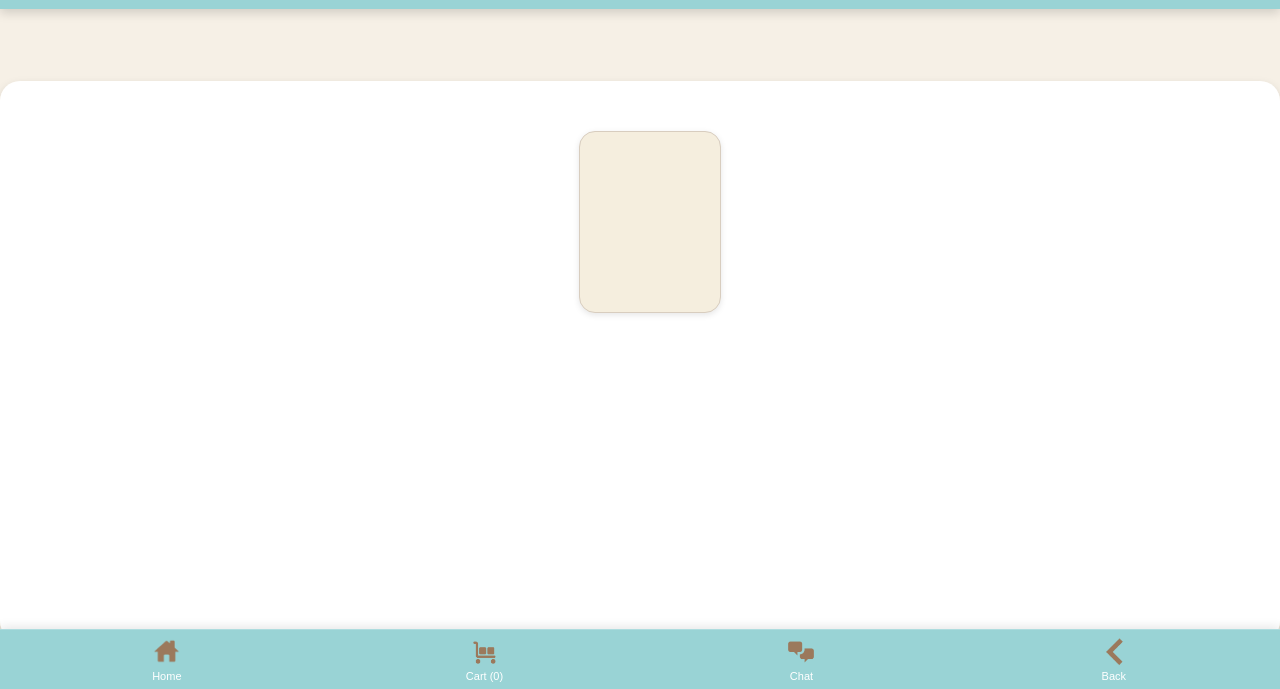
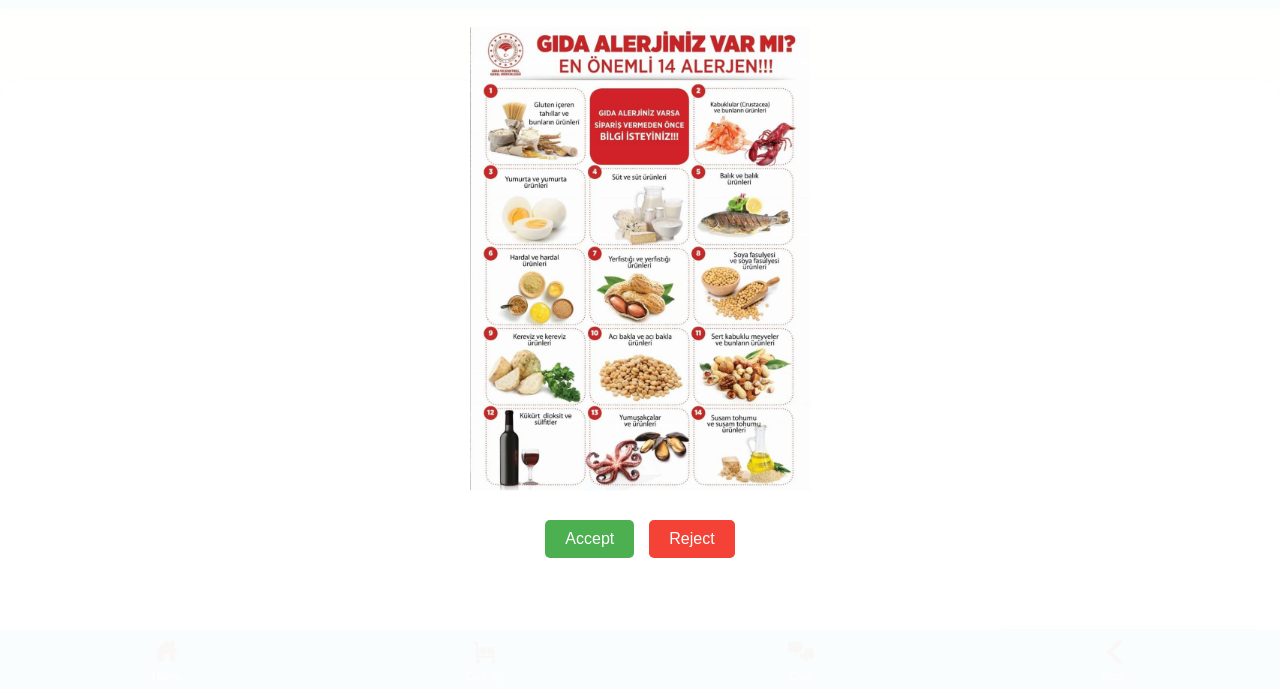
Before and after one commit to nihatsaydam/calismabandirma, a plain HTML site: page apps/roomservice/index.html in a window 1280 px wide. Shown: the part 111-800 px from the top of the page. Drawn offline with Linux system fonts and the light colour scheme.

Commit message:
gıda mıda sekli

```diff
--- a/apps/roomservice/index.html
+++ b/apps/roomservice/index.html
@@ -103,6 +103,21 @@
         </div>
       </div>
     </div>
+
+    <div id="splash-screen">
+        <img src="assets/icons/denetim.png" alt="Denetim Görseli">
+        <div class="splash-buttons">
+            <button id="accept-button" class="splash-button" data-translate="accept">Kabul Et</button>
+            <button id="reject-button" class="splash-button" data-translate="reject">Reddet</button>
+        </div>
+    </div>
+
+    <div id="main-content" style="display: none;"> <!-- Hide main content initially -->
+        <header>
+        </header>
+        <main>
+        </main>
+    </div> <!-- Close main-content div -->
   </div>
 
   <script src="script.js" defer></script>
--- a/apps/roomservice/script.js
+++ b/apps/roomservice/script.js
@@ -7,10 +7,14 @@ let currentLanguage = "en"; // Varsayılan dil
 let selectedCategory = "";
 let selectedIssue = "";
 let chatHistory = [];
+let translations = {}; // Global scope for translations
 
 
-document.addEventListener('DOMContentLoaded', () => {
-  // İlk yükleme olayında dil seçimi ve ardından menü yüklenir
+document.addEventListener('DOMContentLoaded', async () => {
+  // Fetch translations first
+  await fetchTranslations();
+
+  // Then load language selection or apply saved language
   try {
     // İlk olarak DOM hazır mı kontrol et
     if (document.readyState === 'loading') {
@@ -19,8 +23,46 @@ document.addEventListener('DOMContentLoaded', () => {
       console.log("DOM hazır, dil seçimi ve menü yükleniyor");
     }
 
-    // Dil seçimi ekranını yükle
-    loadLanguageSelection();
+    // Determine the language to use
+    currentLanguage = localStorage.getItem("currentLanguage") || "en"; // Get saved or default to 'en'
+    console.log("Current language on load:", currentLanguage);
+
+    // Apply translations to splash screen *before* showing language selection potentially
+    applySplashScreenTranslations(currentLanguage);
+
+    // Check if language needs to be selected or if we proceed with saved language
+    const savedLanguage = localStorage.getItem("currentLanguage");
+    if (!savedLanguage) {
+        loadLanguageSelection(); // Show selection if no language is saved
+    } else {
+        // Hide language selection and show item list if language is already saved
+        document.getElementById("language-selection").style.display = "none";
+        showItemList(); // Proceed with the saved language
+    }
+
+    const splashScreen = document.getElementById('splash-screen');
+    const mainContent = document.getElementById('main-content');
+    const acceptButton = document.getElementById('accept-button');
+    const rejectButton = document.getElementById('reject-button');
+
+    if (splashScreen && mainContent && acceptButton && rejectButton) {
+        acceptButton.addEventListener('click', () => {
+            splashScreen.style.display = 'none';
+            mainContent.style.display = 'block'; // Or 'flex', 'grid', etc., depending on your layout
+            // Initialize the rest of the application if necessary
+            // For example, call a function like initializeApp();
+        });
+
+        rejectButton.addEventListener('click', () => {
+            // Redirect to the main screen (adjust the path if needed)
+            // Assuming the main screen is index.html in the parent directory
+            window.location.href = '../../index.html'; // Go two levels up for main index.html
+        });
+    } else {
+        console.error('Splash screen elements not found!');
+        // Optionally display main content anyway or show an error
+        if (mainContent) mainContent.style.display = 'block';
+    }
   } catch (error) {
     console.error("Başlangıç yüklemesinde hata:", error);
     // Hata durumunda varsayılan olarak item list'i göster
@@ -547,17 +589,21 @@ document.addEventListener('DOMContentLoaded', () => {
 function loadLanguageSelection() {
   console.log("Dil seçimi yükleniyor");
   const languageContainer = document.getElementById("languages");
-  if (!languageContainer) {
-    console.error("Dil seçim konteyneri bulunamadı!");
+  const languageSelectionDiv = document.getElementById("language-selection");
+
+  if (!languageContainer || !languageSelectionDiv) {
+    console.error("Dil seçim konteyneri veya bölümü bulunamadı!");
     return;
   }
+  languageContainer.innerHTML = ''; // Clear previous buttons
+  languageSelectionDiv.style.display = "flex"; // Make sure it's visible
 
-  // Dilleri tanımla
+  // Dilleri tanımla (eşleşmeyi sağlamak için kodları kullan)
   const languages = [
-    { name: "English", code: "english" },
-    { name: "Türkçe", code: "turkish" },
-    { name: "Français", code: "french" },
-    { name: "العربية", code: "arabic" }
+    { name: "English", code: "en" },
+    { name: "Türkçe", code: "tr" },
+    { name: "Français", code: "fr" },
+    { name: "العربية", code: "ar" }
   ];
 
   // Dil butonlarını oluştur
@@ -565,24 +611,17 @@ function loadLanguageSelection() {
     const button = document.createElement("button");
     button.textContent = lang.name;
     button.addEventListener("click", () => {
-      // Seçilen dili kaydet
-      localStorage.setItem("currentLanguage", lang.code);
-      // Dil seçim ekranını gizle
-      document.getElementById("language-selection").style.display = "none";
-      // Menüyü göster
-      showItemList();
+      currentLanguage = lang.code; // Set the current language
+      localStorage.setItem("currentLanguage", currentLanguage); // Seçilen dili kaydet
+
+      // Apply translations to splash screen *after* selection
+      applySplashScreenTranslations(currentLanguage);
+
+      languageSelectionDiv.style.display = "none"; // Dil seçim ekranını gizle
+      showItemList(); // Menüyü göster (veya sonraki adımı tetikle)
     });
     languageContainer.appendChild(button);
   });
-
-  // Daha önce seçilmiş dil varsa dil seçim ekranını gösterme
-  const savedLanguage = localStorage.getItem("currentLanguage");
-  if (savedLanguage) {
-    document.getElementById("language-selection").style.display = "none";
-    showItemList();
-  } else {
-    document.getElementById("language-selection").style.display = "flex";
-  }
 }
 
 // Kapatma butonunu seç (eğer varsa)
@@ -598,3 +637,34 @@ if (closeBtn && cartScreen) {
 function openCart() {
   cartScreen.style.display = 'flex'; // CSS'de flex olarak ayarlandığı için
 }
+
+// Function to fetch translations
+async function fetchTranslations() {
+    try {
+        const response = await fetch('translations.json');
+        if (!response.ok) {
+            throw new Error(`HTTP error! status: ${response.status}`);
+        }
+        translations = await response.json();
+        console.log("Translations loaded:", translations);
+    } catch (error) {
+        console.error("Could not load translations:", error);
+    }
+}
+
+// Function to apply translations to splash screen buttons
+function applySplashScreenTranslations(lang) {
+    const acceptButton = document.getElementById('accept-button');
+    const rejectButton = document.getElementById('reject-button');
+
+    if (translations[lang] && acceptButton && rejectButton) {
+        acceptButton.textContent = translations[lang]['accept'] || 'Accept';
+        rejectButton.textContent = translations[lang]['reject'] || 'Reject';
+        console.log(`Splash screen buttons translated to ${lang}`);
+    } else {
+        console.warn(`Translations for language '${lang}' not found or buttons missing.`);
+        // Fallback to default English text if translation missing
+        if (acceptButton) acceptButton.textContent = 'Accept';
+        if (rejectButton) rejectButton.textContent = 'Reject';
+    }
+}
--- a/apps/roomservice/style.css
+++ b/apps/roomservice/style.css
@@ -1894,3 +1894,57 @@ input[type="date"] {
     font-size: 12px;
   }
 }
+
+/* Splash Screen Styles */
+#splash-screen {
+    position: fixed;
+    top: 0;
+    left: 0;
+    width: 100%;
+    height: 100%;
+    background-color: rgba(255, 255, 255, 0.95); /* Semi-transparent white background */
+    display: flex;
+    flex-direction: column;
+    justify-content: center;
+    align-items: center;
+    z-index: 1000; /* Ensure it's on top */
+    text-align: center;
+}
+
+#splash-screen img {
+    max-width: 80%;
+    max-height: 60%;
+    margin-bottom: 20px;
+}
+
+.splash-buttons {
+    display: flex;
+    gap: 15px;
+}
+
+.splash-button {
+    padding: 10px 20px;
+    font-size: 16px;
+    cursor: pointer;
+    border: none;
+    border-radius: 5px;
+    color: white;
+}
+
+#accept-button {
+    background-color: #4CAF50; /* Green */
+}
+
+#reject-button {
+    background-color: #f44336; /* Red */
+}
+
+#main-content {
+    /* Styles for the main content area if needed */
+    /* display: none; is handled inline in HTML for initial state */
+}
+
+/* Ensure existing styles don't interfere initially */
+body {
+    /* You might need to adjust existing body styles if they conflict */
+}
--- a/apps/roomservice/translations.json
+++ b/apps/roomservice/translations.json
@@ -1,14 +1,54 @@
 {
   "en": {
-    "time_period_prompt": "Select the time period of the service that you want."
+    "time_period_prompt": "Select the time period of the service that you want.",
+    "select_language": "Select Your Language",
+    "keepsty_title": "Keepsty",
+    "roomservice_subtitle": "RoomService",
+    "tagline": "Keep Your Stay, Keep Your Care",
+    "home": "Home",
+    "cart": "Cart",
+    "chat": "Chat",
+    "back": "Back",
+    "accept": "Accept",
+    "reject": "Reject"
   },
   "tr": {
-    "time_period_prompt": "İstediğiniz hizmet süresini seçin."
+    "time_period_prompt": "İstediğiniz hizmet süresini seçin.",
+    "select_language": "Dilinizi Seçin",
+    "keepsty_title": "Keepsty",
+    "roomservice_subtitle": "Oda Servisi",
+    "tagline": "Konaklamanı Koru, Bakımını Koru",
+    "home": "Ana Sayfa",
+    "cart": "Sepet",
+    "chat": "Sohbet",
+    "back": "Geri",
+    "accept": "Kabul Et",
+    "reject": "Reddet"
   },
   "fr": {
-    "time_period_prompt": "Sélectionnez la période de temps pour le service que vous souhaitez."
+    "time_period_prompt": "Sélectionnez la période de temps pour le service que vous souhaitez.",
+    "select_language": "Choisissez Votre Langue",
+    "keepsty_title": "Keepsty",
+    "roomservice_subtitle": "Service de Chambre",
+    "tagline": "Gardez Votre Séjour, Gardez Vos Soins",
+    "home": "Accueil",
+    "cart": "Panier",
+    "chat": "Chat",
+    "back": "Retour",
+    "accept": "Accepter",
+    "reject": "Refuser"
   },
   "ar": {
-    "time_period_prompt": "اختر الفترة الزمنية للخدمة التي تريدها."
+    "time_period_prompt": "اختر الفترة الزمنية للخدمة التي تريدها.",
+    "select_language": "اختر لغتك",
+    "keepsty_title": "Keepsty",
+    "roomservice_subtitle": "خدمة الغرف",
+    "tagline": "حافظ على إقامتك، حافظ على رعايتك",
+    "home": "الرئيسية",
+    "cart": "السلة",
+    "chat": "دردشة",
+    "back": "رجوع",
+    "accept": "قبول",
+    "reject": "رفض"
   }
 }
```
Also changed, not shown: apps/roomservice/assets/icons/denetim.png (added), 3 other files.
